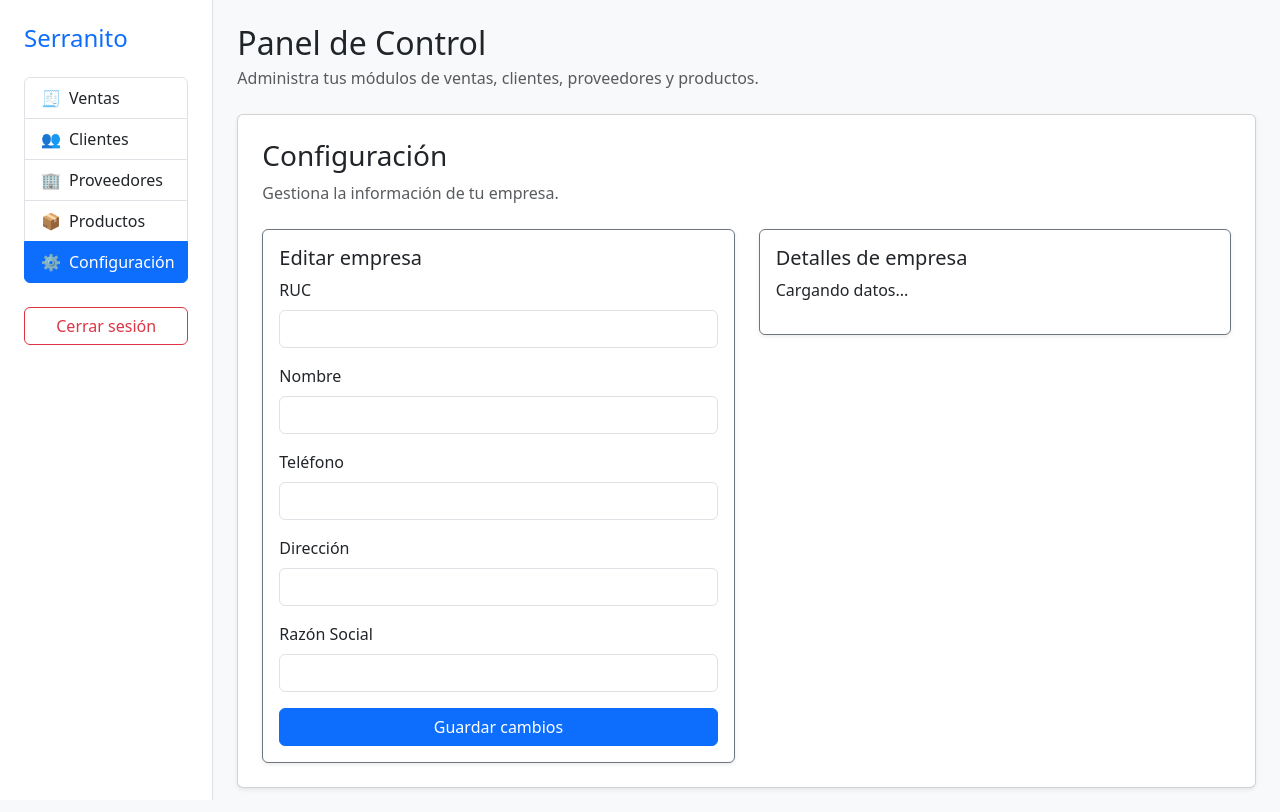
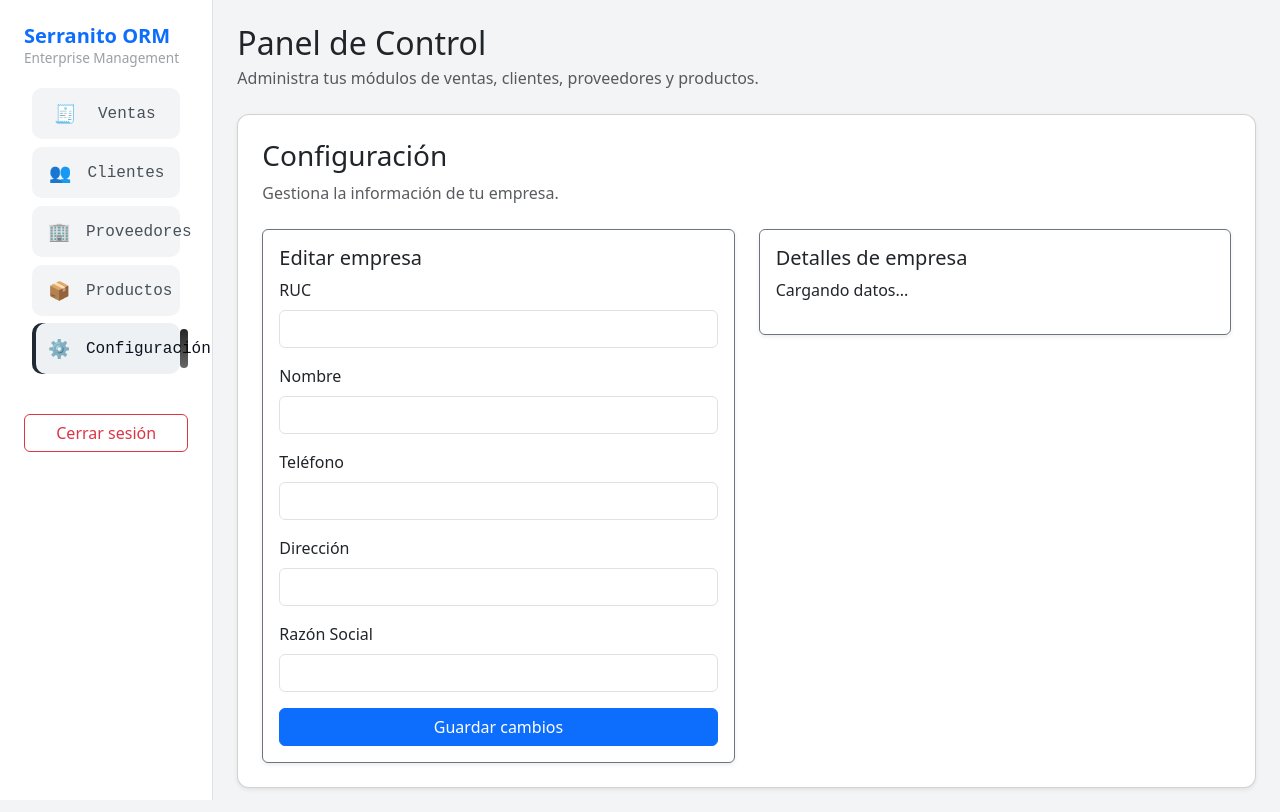
Before and after one commit to acerohernan/serranito, a React (Vite) app in the folder frontend/: page /dashboard/configuracion in a window 1280 px wide. Built offline with nearby package versions, Linux system fonts and the light colour scheme; no server answers; sample sign-in values are in the browser's storage.

Commit message:
Reestructuración de clientes

```diff
--- a/frontend/src/App.tsx
+++ b/frontend/src/App.tsx
@@ -16,6 +16,7 @@ import Ventas from "./pages/ventas/Ventas";
 import Configuracion from "./pages/configuracion/Configuracion";
 import NotFound from "./pages/NotFound";
 import "bootstrap/dist/css/bootstrap.min.css";
+import "./styles/custom.css";
 
 const queryClient = new QueryClient();
 
--- a/frontend/src/pages/DashboardLayout.tsx
+++ b/frontend/src/pages/DashboardLayout.tsx
@@ -34,8 +34,9 @@ const DashboardLayout = () => {
     <div className="min-vh-100 bg-light">
       <div className="row g-0">
         <aside className="col-12 col-md-3 col-xl-2 bg-white border-end vh-100 position-fixed">
-          <div className="p-4">
-            <h4 className="mb-4 text-primary">Serranito</h4>
+          <div className="p-4 app-sidebar">
+            <h4 className="mb-1 text-primary sidebar-brand">Serranito ORM</h4>
+            <div className="sidebar-subtitle">Enterprise Management</div>
             <div className="list-group">
               {links.map((item) => (
                 <NavLink
@@ -48,7 +49,7 @@ const DashboardLayout = () => {
                   }
                 >
                   <span>{item.icon}</span>
-                  <span>{item.label}</span>
+                  <span className="label">{item.label}</span>
                 </NavLink>
               ))}
             </div>
@@ -78,7 +79,7 @@ const DashboardLayout = () => {
             </div>
           </div>
 
-          <div className="card shadow-sm">
+          <div className="card shadow-sm main-card">
             <div className="card-body p-4">
               <Outlet />
             </div>
--- /dev/null
+++ b/frontend/src/styles/custom.css
@@ -0,0 +1,136 @@
+/* Custom styles to match the provided mockups */
+
+/* Global background to match mockup */
+body,
+.min-vh-100 {
+    background: #f3f4f6 !important;
+}
+
+/* Sidebar styles */
+.app-sidebar {
+    border-radius: 12px;
+    background: transparent;
+}
+
+.app-sidebar .sidebar-brand {
+    font-weight: 700;
+    font-size: 1.25rem;
+}
+
+.app-sidebar .sidebar-subtitle {
+    color: #9aa0a6;
+    font-size: 0.85rem;
+    margin-top: -4px;
+    margin-bottom: 12px;
+}
+
+.app-sidebar .list-group {
+    padding: 8px;
+}
+
+.app-sidebar .list-group-item {
+    border: none;
+    border-radius: 10px;
+    padding: 12px 16px;
+    color: #485058;
+    background: #f2f4f6;
+    margin-bottom: 8px;
+    display: flex;
+    align-items: center;
+}
+
+.app-sidebar .list-group-item span:first-child {
+    width: 34px;
+    display: inline-block;
+    text-align: center;
+    font-size: 18px;
+}
+
+.app-sidebar .list-group-item .label {
+    font-family: 'Courier New', Courier, monospace;
+    margin-left: 8px;
+}
+
+.app-sidebar .list-group-item.active {
+    background: #eef1f4;
+    color: #0b1220;
+    box-shadow: 4px 0 0 0 rgba(11, 18, 32, 0.9) inset;
+    position: relative;
+}
+
+.app-sidebar .list-group-item.active::after {
+    content: '';
+    position: absolute;
+    right: -8px;
+    top: 6px;
+    bottom: 6px;
+    width: 8px;
+    background: linear-gradient(180deg, rgba(0, 0, 0, 0.85), rgba(0, 0, 0, 0.6));
+    border-radius: 6px;
+}
+
+/* Main container */
+.main-card {
+    border-radius: 12px;
+    background: #ffffff;
+}
+
+/* Modal overrides to mimic designs */
+.custom-modal-backdrop {
+    position: fixed;
+    inset: 0;
+    background: rgba(11, 18, 32, 0.45);
+    z-index: 1040;
+}
+
+.custom-modal {
+    position: fixed;
+    left: 50%;
+    top: 50%;
+    transform: translate(-50%, -50%);
+    z-index: 1050;
+    width: 720px;
+    max-width: calc(100% - 32px);
+    background: #fff;
+    border-radius: 10px;
+    box-shadow: 0 12px 30px rgba(11, 18, 32, 0.18);
+}
+
+.custom-modal .modal-header {
+    border-bottom: none;
+    padding: 20px 24px;
+}
+
+.custom-modal .modal-body {
+    padding: 16px 24px 24px 24px;
+}
+
+.custom-modal .modal-footer {
+    border-top: none;
+    padding: 16px 24px;
+}
+
+.btn-black {
+    background: #0b1220;
+    color: #fff;
+    border: none;
+}
+
+.confirm-delete-icon {
+    width: 64px;
+    height: 64px;
+    border-radius: 50%;
+    display: flex;
+    align-items: center;
+    justify-content: center;
+    background: #ffecec;
+    color: #c82333;
+    font-size: 28px;
+}
+
+.badge-reason {
+    background: #eef6ff;
+    color: #0b57d0;
+    padding: 6px 8px;
+    border-radius: 6px;
+}
```
Also changed, not shown: frontend/src/pages/clientes/Clientes.tsx (+182 -86 lines).
